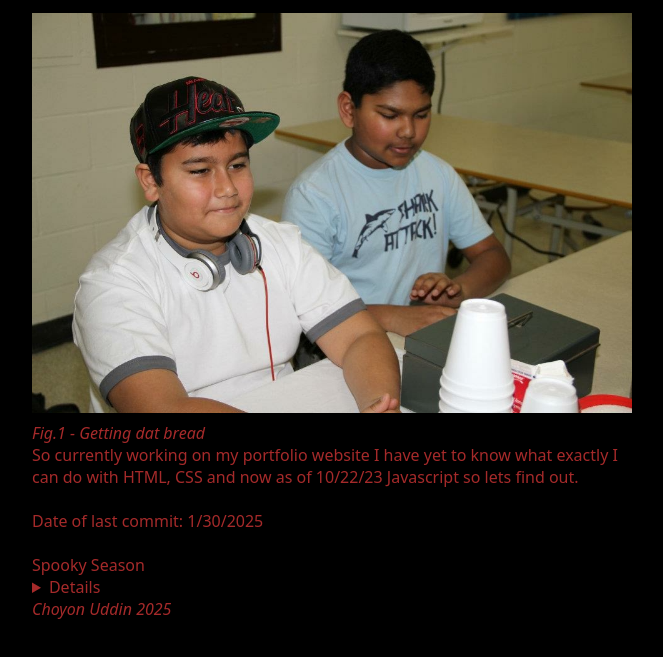
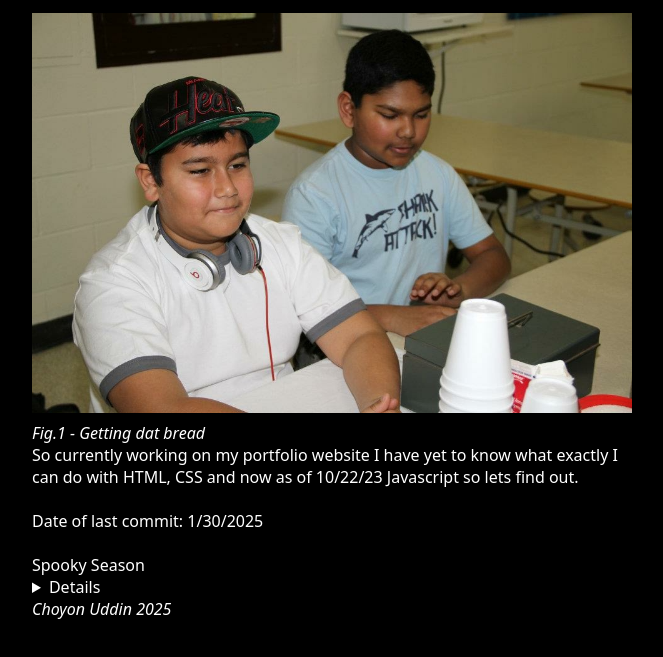
Before and after one commit to ChoyonUddin/Portfolio, a website: page index.html in a window 1280 px wide. Shown: the part 85-742 px from the top of the page, without its empty margins (308-971 px from the left). Drawn offline with Linux system fonts and the light colour scheme.

Commit message:
White text

```diff
--- a/index.html
+++ b/index.html
@@ -1,5 +1,5 @@
 <!DOCTYPE html>
-<html lang="en" id="DarkMode" style="color: brown;">
+<html lang="en" id="DarkMode" style="color: rgb(255, 255, 255);">
 <head>
     <meta charset="UTF-8">
     <link rel="icon" href="100.png">
```
